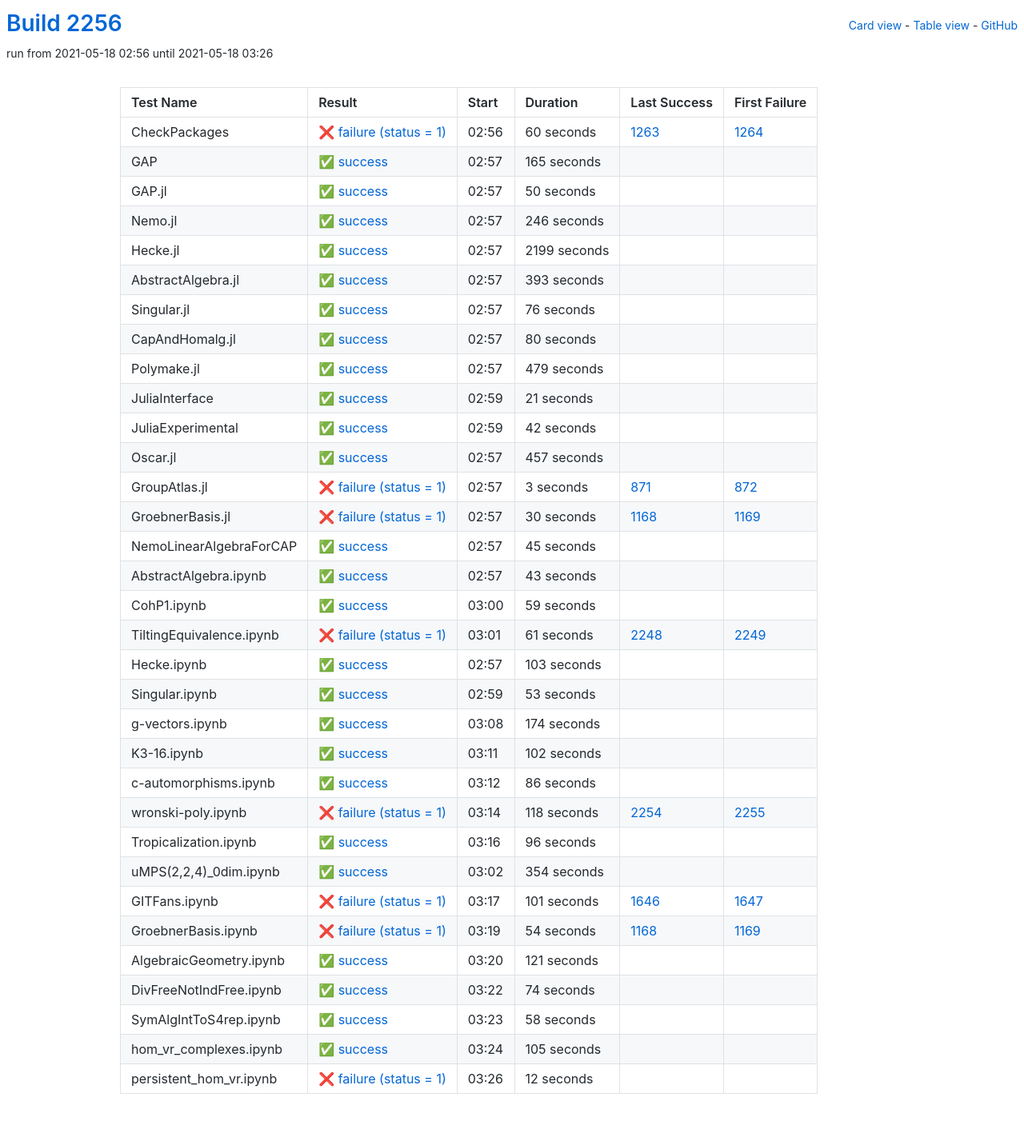
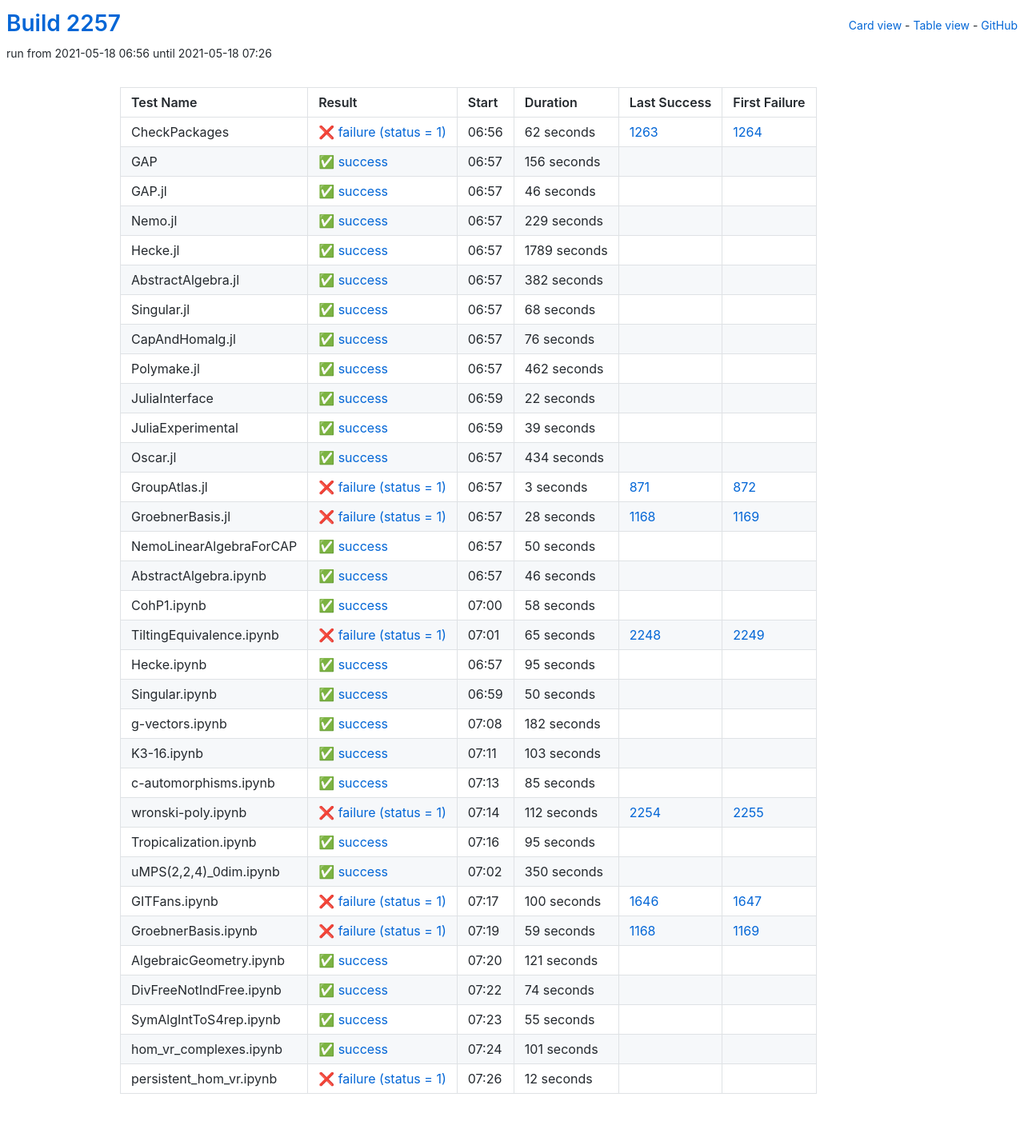
Before and after one commit to oscar-system/oscar-ci-status-stable, a Jekyll site: the page built from table.html, in a window 1280 px wide. Shown: the whole page at 80% size. Built offline with Jekyll 4.4.1, drawn with Linux system fonts in a browser that asks for light colours.

Commit message:
Build #2257

```diff
--- a/_data/ci.yml
+++ b/_data/ci.yml
@@ -1,6 +1,6 @@
 ---
-build: 2256
-build_url: https://oscarci.mathematik.uni-kl.de/job/oscar-stable/2256/
+build: 2257
+build_url: https://oscarci.mathematik.uni-kl.de/job/oscar-stable/2257/
 job: oscar-stable
 organization: oscar-system
 repo: oscar-ci-status-stable
@@ -8,80 +8,92 @@ repourl: https://github.com/oscar-system/oscar-ci-status-stable
 tests:
 - name: CheckPackages
   id: checkpackages
-  log: https://oscarci.mathematik.uni-kl.de/job/oscar-stable/2256/artifact/logs/build-2256/CheckPackages.log
-  start: 2021-05-18 02:56
+  log: https://oscarci.mathematik.uni-kl.de/job/oscar-stable/2257/artifact/logs/build-2257/CheckPackages.log
+  start: 2021-05-18 06:56
   success: false
   exitcode: 1
   status: failure
-  duration: 60
+  duration: 62
   last_success: 1263
   last_success_url: https://oscarci.mathematik.uni-kl.de/job/oscar-stable/1263/
   first_failure: 1264
   first_failure_url: https://oscarci.mathematik.uni-kl.de/job/oscar-stable/1264/
 - name: GAP
   id: gap
-  log: https://oscarci.mathematik.uni-kl.de/job/oscar-stable/2256/artifact/logs/build-2256/GAP.log
-  start: 2021-05-18 02:57
+  log: https://oscarci.mathematik.uni-kl.de/job/oscar-stable/2257/artifact/logs/build-2257/GAP.log
+  start: 2021-05-18 06:57
   success: true
   exitcode: 0
   status: success
-  duration: 165
+  duration: 156
   last_success: false
   last_success_url:
   first_failure: false
   first_failure_url:
 - name: GAP.jl
   id: gap-jl
-  log: https://oscarci.mathematik.uni-kl.de/job/oscar-stable/2256/artifact/logs/build-2256/GAP.jl.log
-  start: 2021-05-18 02:57
+  log: https://oscarci.mathematik.uni-kl.de/job/oscar-stable/2257/artifact/logs/build-2257/GAP.jl.log
+  start: 2021-05-18 06:57
   success: true
   exitcode: 0
   status: success
-  duration: 50
+  duration: 46
   last_success: false
   last_success_url:
   first_failure: false
   first_failure_url:
 - name: Nemo.jl
   id: nemo-jl
-  log: https://oscarci.mathematik.uni-kl.de/job/oscar-stable/2256/artifact/logs/build-2256/Nemo.jl.log
-  start: 2021-05-18 02:57
+  log: https://oscarci.mathematik.uni-kl.de/job/oscar-stable/2257/artifact/logs/build-2257/Nemo.jl.log
+  start: 2021-05-18 06:57
   success: true
   exitcode: 0
   status: success
-  duration: 246
+  duration: 229
   last_success: false
   last_success_url:
   first_failure: false
   first_failure_url:
 - name: Hecke.jl
   id: hecke-jl
-  log: https://oscarci.mathematik.uni-kl.de/job/oscar-stable/2256/artifact/logs/build-2256/Hecke.jl.log
-  start: 2021-05-18 02:57
+  log: https://oscarci.mathematik.uni-kl.de/job/oscar-stable/2257/artifact/logs/build-2257/Hecke.jl.log
+  start: 2021-05-18 06:57
   success: true
   exitcode: 0
   status: success
-  duration: 2199
+  duration: 1789
   last_success: false
   last_success_url:
   first_failure: false
   first_failure_url:
 - name: AbstractAlgebra.jl
   id: abstractalgebra-jl
-  log: https://oscarci.mathematik.uni-kl.de/job/oscar-stable/2256/artifact/logs/build-2256/AbstractAlgebra.jl.log
-  start: 2021-05-18 02:57
+  log: https://oscarci.mathematik.uni-kl.de/job/oscar-stable/2257/artifact/logs/build-2257/AbstractAlgebra.jl.log
+  start: 2021-05-18 06:57
   success: true
   exitcode: 0
   status: success
-  duration: 393
+  duration: 382
   last_success: false
   last_success_url:
   first_failure: false
   first_failure_url:
 - name: Singular.jl
   id: singular-jl
-  log: https://oscarci.mathematik.uni-kl.de/job/oscar-stable/2256/artifact/logs/build-2256/Singular.jl.log
-  start: 2021-05-18 02:57
+  log: https://oscarci.mathematik.uni-kl.de/job/oscar-stable/2257/artifact/logs/build-2257/Singular.jl.log
+  start: 2021-05-18 06:57
+  success: true
+  exitcode: 0
+  status: success
+  duration: 68
+  last_success: false
+  last_success_url:
+  first_failure: false
+  first_failure_url:
+- name: CapAndHomalg.jl
+  id: capandhomalg-jl
+  log: https://oscarci.mathematik.uni-kl.de/job/oscar-stable/2257/artifact/logs/build-2257/CapAndHomalg.jl.log
+  start: 2021-05-18 06:57
   success: true
   exitcode: 0
   status: success
@@ -90,70 +102,58 @@ tests:
   last_success_url:
   first_failure: false
   first_failure_url:
-- name: CapAndHomalg.jl
-  id: capandhomalg-jl
-  log: https://oscarci.mathematik.uni-kl.de/job/oscar-stable/2256/artifact/logs/build-2256/CapAndHomalg.jl.log
-  start: 2021-05-18 02:57
+- name: Polymake.jl
+  id: polymake-jl
+  log: https://oscarci.mathematik.uni-kl.de/job/oscar-stable/2257/artifact/logs/build-2257/Polymake.jl.log
+  start: 2021-05-18 06:57
   success: true
   exitcode: 0
   status: success
-  duration: 80
-  last_success: false
-  last_success_url:
-  first_failure: false
-  first_failure_url:
-- name: Polymake.jl
-  id: polymake-jl
-  log: https://oscarci.mathematik.uni-kl.de/job/oscar-stable/2256/artifact/logs/build-2256/Polymake.jl.log
-  start: 2021-05-18 02:57
-  success: true
-  exitcode: 0
-  status: success
-  duration: 479
+  duration: 462
   last_success: false
   last_success_url:
   first_failure: false
   first_failure_url:
 - name: JuliaInterface
   id: juliainterface
-  log: https://oscarci.mathematik.uni-kl.de/job/oscar-stable/2256/artifact/logs/build-2256/JuliaInterface.log
-  start: 2021-05-18 02:59
+  log: https://oscarci.mathematik.uni-kl.de/job/oscar-stable/2257/artifact/logs/build-2257/JuliaInterface.log
+  start: 2021-05-18 06:59
   success: true
   exitcode: 0
   status: success
-  duration: 21
+  duration: 22
   last_success: false
   last_success_url:
   first_failure: false
   first_failure_url:
 - name: JuliaExperimental
   id: juliaexperimental
-  log: https://oscarci.mathematik.uni-kl.de/job/oscar-stable/2256/artifact/logs/build-2256/JuliaExperimental.log
-  start: 2021-05-18 02:59
+  log: https://oscarci.mathematik.uni-kl.de/job/oscar-stable/2257/artifact/logs/build-2257/JuliaExperimental.log
+  start: 2021-05-18 06:59
   success: true
   exitcode: 0
   status: success
-  duration: 42
+  duration: 39
   last_success: false
   last_success_url:
   first_failure: false
   first_failure_url:
 - name: Oscar.jl
   id: oscar-jl
-  log: https://oscarci.mathematik.uni-kl.de/job/oscar-stable/2256/artifact/logs/build-2256/Oscar.jl.log
-  start: 2021-05-18 02:57
+  log: https://oscarci.mathematik.uni-kl.de/job/oscar-stable/2257/artifact/logs/build-2257/Oscar.jl.log
+  start: 2021-05-18 06:57
   success: true
   exitcode: 0
   status: success
-  duration: 457
+  duration: 434
   last_success: false
   last_success_url:
   first_failure: false
   first_failure_url:
 - name: GroupAtlas.jl
   id: groupatlas-jl
-  log: https://oscarci.mathematik.uni-kl.de/job/oscar-stable/2256/artifact/logs/build-2256/GroupAtlas.jl.log
-  start: 2021-05-18 02:57
+  log: https://oscarci.mathematik.uni-kl.de/job/oscar-stable/2257/artifact/logs/build-2257/GroupAtlas.jl.log
+  start: 2021-05-18 06:57
   success: false
   exitcode: 1
   status: failure
@@ -164,68 +164,104 @@ tests:
   first_failure_url: https://oscarci.mathematik.uni-kl.de/job/oscar-stable/872/
 - name: GroebnerBasis.jl
   id: groebnerbasis-jl
-  log: https://oscarci.mathematik.uni-kl.de/job/oscar-stable/2256/artifact/logs/build-2256/GroebnerBasis.jl.log
-  start: 2021-05-18 02:57
+  log: https://oscarci.mathematik.uni-kl.de/job/oscar-stable/2257/artifact/logs/build-2257/GroebnerBasis.jl.log
+  start: 2021-05-18 06:57
   success: false
   exitcode: 1
   status: failure
-  duration: 30
+  duration: 28
   last_success: 1168
   last_success_url: https://oscarci.mathematik.uni-kl.de/job/oscar-stable/1168/
   first_failure: 1169
   first_failure_url: https://oscarci.mathematik.uni-kl.de/job/oscar-stable/1169/
 - name: NemoLinearAlgebraForCAP
   id: nemolinearalgebraforcap
-  log: https://oscarci.mathematik.uni-kl.de/job/oscar-stable/2256/artifact/logs/build-2256/NemoLinearAlgebraForCAP.log
-  start: 2021-05-18 02:57
+  log: https://oscarci.mathematik.uni-kl.de/job/oscar-stable/2257/artifact/logs/build-2257/NemoLinearAlgebraForCAP.log
+  start: 2021-05-18 06:57
   success: true
   exitcode: 0
   status: success
-  duration: 45
+  duration: 50
   last_success: false
   last_success_url:
   first_failure: false
   first_failure_url:
 - name: AbstractAlgebra.ipynb
   id: abstractalgebra-ipynb
-  log: https://oscarci.mathematik.uni-kl.de/job/oscar-stable/2256/artifact/logs/build-2256/AbstractAlgebra.ipynb.log
-  start: 2021-05-18 02:57
+  log: https://oscarci.mathematik.uni-kl.de/job/oscar-stable/2257/artifact/logs/build-2257/AbstractAlgebra.ipynb.log
+  start: 2021-05-18 06:57
   success: true
   exitcode: 0
   status: success
-  duration: 43
+  duration: 46
   last_success: false
   last_success_url:
   first_failure: false
   first_failure_url:
 - name: CohP1.ipynb
   id: cohp1-ipynb
-  log: https://oscarci.mathematik.uni-kl.de/job/oscar-stable/2256/artifact/logs/build-2256/CohP1.ipynb.log
-  start: 2021-05-18 03:00
+  log: https://oscarci.mathematik.uni-kl.de/job/oscar-stable/2257/artifact/logs/build-2257/CohP1.ipynb.log
+  start: 2021-05-18 07:00
   success: true
   exitcode: 0
   status: success
-  duration: 59
+  duration: 58
   last_success: false
   last_success_url:
   first_failure: false
   first_failure_url:
 - name: TiltingEquivalence.ipynb
   id: tiltingequivalence-ipynb
-  log: https://oscarci.mathematik.uni-kl.de/job/oscar-stable/2256/artifact/logs/build-2256/TiltingEquivalence.ipynb.log
-  start: 2021-05-18 03:01
+  log: https://oscarci.mathematik.uni-kl.de/job/oscar-stable/2257/artifact/logs/build-2257/TiltingEquivalence.ipynb.log
+  start: 2021-05-18 07:01
   success: false
   exitcode: 1
   status: failure
-  duration: 61
+  duration: 65
   last_success: 2248
   last_success_url: https://oscarci.mathematik.uni-kl.de/job/oscar-stable/2248/
   first_failure: 2249
   first_failure_url: https://oscarci.mathematik.uni-kl.de/job/oscar-stable/2249/
 - name: Hecke.ipynb
   id: hecke-ipynb
-  log: https://oscarci.mathematik.uni-kl.de/job/oscar-stable/2256/artifact/logs/build-2256/Hecke.ipynb.log
-  start: 2021-05-18 02:57
+  log: https://oscarci.mathematik.uni-kl.de/job/oscar-stable/2257/artifact/logs/build-2257/Hecke.ipynb.log
+  start: 2021-05-18 06:57
+  success: true
+  exitcode: 0
+  status: success
+  duration: 95
+  last_success: false
+  last_success_url:
+  first_failure: false
+  first_failure_url:
+- name: Singular.ipynb
+  id: singular-ipynb
+  log: https://oscarci.mathematik.uni-kl.de/job/oscar-stable/2257/artifact/logs/build-2257/Singular.ipynb.log
+  start: 2021-05-18 06:59
+  success: true
+  exitcode: 0
+  status: success
+  duration: 50
+  last_success: false
+  last_success_url:
+  first_failure: false
+  first_failure_url:
+- name: g-vectors.ipynb
+  id: g-vectors-ipynb
+  log: https://oscarci.mathematik.uni-kl.de/job/oscar-stable/2257/artifact/logs/build-2257/g-vectors.ipynb.log
+  start: 2021-05-18 07:08
+  success: true
+  exitcode: 0
+  status: success
+  duration: 182
+  last_success: false
+  last_success_url:
+  first_failure: false
+  first_failure_url:
+- name: K3-16.ipynb
+  id: k3-16-ipynb
+  log: https://oscarci.mathematik.uni-kl.de/job/oscar-stable/2257/artifact/logs/build-2257/K3-16.ipynb.log
+  start: 2021-05-18 07:11
   success: true
   exitcode: 0
   status: success
@@ -234,118 +270,82 @@ tests:
   last_success_url:
   first_failure: false
   first_failure_url:
-- name: Singular.ipynb
-  id: singular-ipynb
-  log: https://oscarci.mathematik.uni-kl.de/job/oscar-stable/2256/artifact/logs/build-2256/Singular.ipynb.log
-  start: 2021-05-18 02:59
+- name: c-automorphisms.ipynb
+  id: c-automorphisms-ipynb
+  log: https://oscarci.mathematik.uni-kl.de/job/oscar-stable/2257/artifact/logs/build-2257/c-automorphisms.ipynb.log
+  start: 2021-05-18 07:13
   success: true
   exitcode: 0
   status: success
-  duration: 53
-  last_success: false
-  last_success_url:
-  first_failure: false
-  first_failure_url:
-- name: g-vectors.ipynb
-  id: g-vectors-ipynb
-  log: https://oscarci.mathematik.uni-kl.de/job/oscar-stable/2256/artifact/logs/build-2256/g-vectors.ipynb.log
-  start: 2021-05-18 03:08
-  success: true
-  exitcode: 0
-  status: success
-  duration: 174
-  last_success: false
-  last_success_url:
-  first_failure: false
-  first_failure_url:
-- name: K3-16.ipynb
-  id: k3-16-ipynb
-  log: https://oscarci.mathematik.uni-kl.de/job/oscar-stable/2256/artifact/logs/build-2256/K3-16.ipynb.log
-  start: 2021-05-18 03:11
-  success: true
-  exitcode: 0
-  status: success
-  duration: 102
-  last_success: false
-  last_success_url:
-  first_failure: false
-  first_failure_url:
-- name: c-automorphisms.ipynb
-  id: c-automorphisms-ipynb
-  log: https://oscarci.mathematik.uni-kl.de/job/oscar-stable/2256/artifact/logs/build-2256/c-automorphisms.ipynb.log
-  start: 2021-05-18 03:12
-  success: true
-  exitcode: 0
-  status: success
-  duration: 86
+  duration: 85
   last_success: false
   last_success_url:
   first_failure: false
   first_failure_url:
 - name: wronski-poly.ipynb
   id: wronski-poly-ipynb
-  log: https://oscarci.mathematik.uni-kl.de/job/oscar-stable/2256/artifact/logs/build-2256/wronski-poly.ipynb.log
-  start: 2021-05-18 03:14
+  log: https://oscarci.mathematik.uni-kl.de/job/oscar-stable/2257/artifact/logs/build-2257/wronski-poly.ipynb.log
+  start: 2021-05-18 07:14
   success: false
   exitcode: 1
   status: failure
-  duration: 118
+  duration: 112
   last_success: 2254
   last_success_url: https://oscarci.mathematik.uni-kl.de/job/oscar-stable/2254/
   first_failure: 2255
   first_failure_url: https://oscarci.mathematik.uni-kl.de/job/oscar-stable/2255/
 - name: Tropicalization.ipynb
   id: tropicalization-ipynb
-  log: https://oscarci.mathematik.uni-kl.de/job/oscar-stable/2256/artifact/logs/build-2256/Tropicalization.ipynb.log
-  start: 2021-05-18 03:16
+  log: https://oscarci.mathematik.uni-kl.de/job/oscar-stable/2257/artifact/logs/build-2257/Tropicalization.ipynb.log
+  start: 2021-05-18 07:16
   success: true
   exitcode: 0
   status: success
-  duration: 96
+  duration: 95
   last_success: false
   last_success_url:
   first_failure: false
   first_failure_url:
 - name: uMPS(2,2,4)_0dim.ipynb
   id: umps-2-2-4-0dim-ipynb
-  log: https://oscarci.mathematik.uni-kl.de/job/oscar-stable/2256/artifact/logs/build-2256/uMPS-2-2-4-_0dim.ipynb.log
-  start: 2021-05-18 03:02
+  log: https://oscarci.mathematik.uni-kl.de/job/oscar-stable/2257/artifact/logs/build-2257/uMPS-2-2-4-_0dim.ipynb.log
+  start: 2021-05-18 07:02
   success: true
   exitcode: 0
   status: success
-  duration: 354
+  duration: 350
   last_success: false
   last_success_url:
   first_failure: false
   first_failure_url:
 - name: GITFans.ipynb
   id: gitfans-ipynb
-  log: https://oscarci.mathematik.uni-kl.de/job/oscar-stable/2256/artifact/logs/build-2256/GITFans.ipynb.log
-  start: 2021-05-18 03:17
+  log: https://oscarci.mathematik.uni-kl.de/job/oscar-stable/2257/artifact/logs/build-2257/GITFans.ipynb.log
+  start: 2021-05-18 07:17
   success: false
   exitcode: 1
   status: failure
-  duration: 101
+  duration: 100
   last_success: 1646
   last_success_url: https://oscarci.mathematik.uni-kl.de/job/oscar-stable/1646/
   first_failure: 1647
   first_failure_url: https://oscarci.mathematik.uni-kl.de/job/oscar-stable/1647/
 - name: GroebnerBasis.ipynb
   id: groebnerbasis-ipynb
-  log: https://oscarci.mathematik.uni-kl.de/job/oscar-stable/2256/artifact/logs/build-2256/GroebnerBasis.ipynb.log
-  start: 2021-05-18 03:19
+  log: https://oscarci.mathematik.uni-kl.de/job/oscar-stable/2257/artifact/logs/build-2257/GroebnerBasis.ipynb.log
+  start: 2021-05-18 07:19
   success: false
   exitcode: 1
   status: failure
-  duration: 54
+  duration: 59
   last_success: 1168
   last_success_url: https://oscarci.mathematik.uni-kl.de/job/oscar-stable/1168/
   first_failure: 1169
   first_failure_url: https://oscarci.mathematik.uni-kl.de/job/oscar-stable/1169/
 - name: AlgebraicGeometry.ipynb
   id: algebraicgeometry-ipynb
-  log: https://oscarci.mathematik.uni-kl.de/job/oscar-stable/2256/artifact/logs/build-2256/AlgebraicGeometry.ipynb.log
-  start: 2021-05-18 03:20
+  log: https://oscarci.mathematik.uni-kl.de/job/oscar-stable/2257/artifact/logs/build-2257/AlgebraicGeometry.ipynb.log
+  start: 2021-05-18 07:20
   success: true
   exitcode: 0
   status: success
@@ -356,8 +356,8 @@ tests:
   first_failure_url:
 - name: DivFreeNotIndFree.ipynb
   id: divfreenotindfree-ipynb
-  log: https://oscarci.mathematik.uni-kl.de/job/oscar-stable/2256/artifact/logs/build-2256/DivFreeNotIndFree.ipynb.log
-  start: 2021-05-18 03:22
+  log: https://oscarci.mathematik.uni-kl.de/job/oscar-stable/2257/artifact/logs/build-2257/DivFreeNotIndFree.ipynb.log
+  start: 2021-05-18 07:22
   success: true
   exitcode: 0
   status: success
@@ -368,32 +368,32 @@ tests:
   first_failure_url:
 - name: SymAlgIntToS4rep.ipynb
   id: symalginttos4rep-ipynb
-  log: https://oscarci.mathematik.uni-kl.de/job/oscar-stable/2256/artifact/logs/build-2256/SymAlgIntToS4rep.ipynb.log
-  start: 2021-05-18 03:23
+  log: https://oscarci.mathematik.uni-kl.de/job/oscar-stable/2257/artifact/logs/build-2257/SymAlgIntToS4rep.ipynb.log
+  start: 2021-05-18 07:23
   success: true
   exitcode: 0
   status: success
-  duration: 58
+  duration: 55
   last_success: false
   last_success_url:
   first_failure: false
   first_failure_url:
 - name: hom_vr_complexes.ipynb
   id: hom-vr-complexes-ipynb
-  log: https://oscarci.mathematik.uni-kl.de/job/oscar-stable/2256/artifact/logs/build-2256/hom_vr_complexes.ipynb.log
-  start: 2021-05-18 03:24
+  log: https://oscarci.mathematik.uni-kl.de/job/oscar-stable/2257/artifact/logs/build-2257/hom_vr_complexes.ipynb.log
+  start: 2021-05-18 07:24
   success: true
   exitcode: 0
   status: success
-  duration: 105
+  duration: 101
   last_success: false
   last_success_url:
   first_failure: false
   first_failure_url:
 - name: persistent_hom_vr.ipynb
   id: persistent-hom-vr-ipynb
-  log: https://oscarci.mathematik.uni-kl.de/job/oscar-stable/2256/artifact/logs/build-2256/persistent_hom_vr.ipynb.log
-  start: 2021-05-18 03:26
+  log: https://oscarci.mathematik.uni-kl.de/job/oscar-stable/2257/artifact/logs/build-2257/persistent_hom_vr.ipynb.log
+  start: 2021-05-18 07:26
   success: false
   exitcode: 1
   status: failure
```
Also changed, not shown: README.md.
